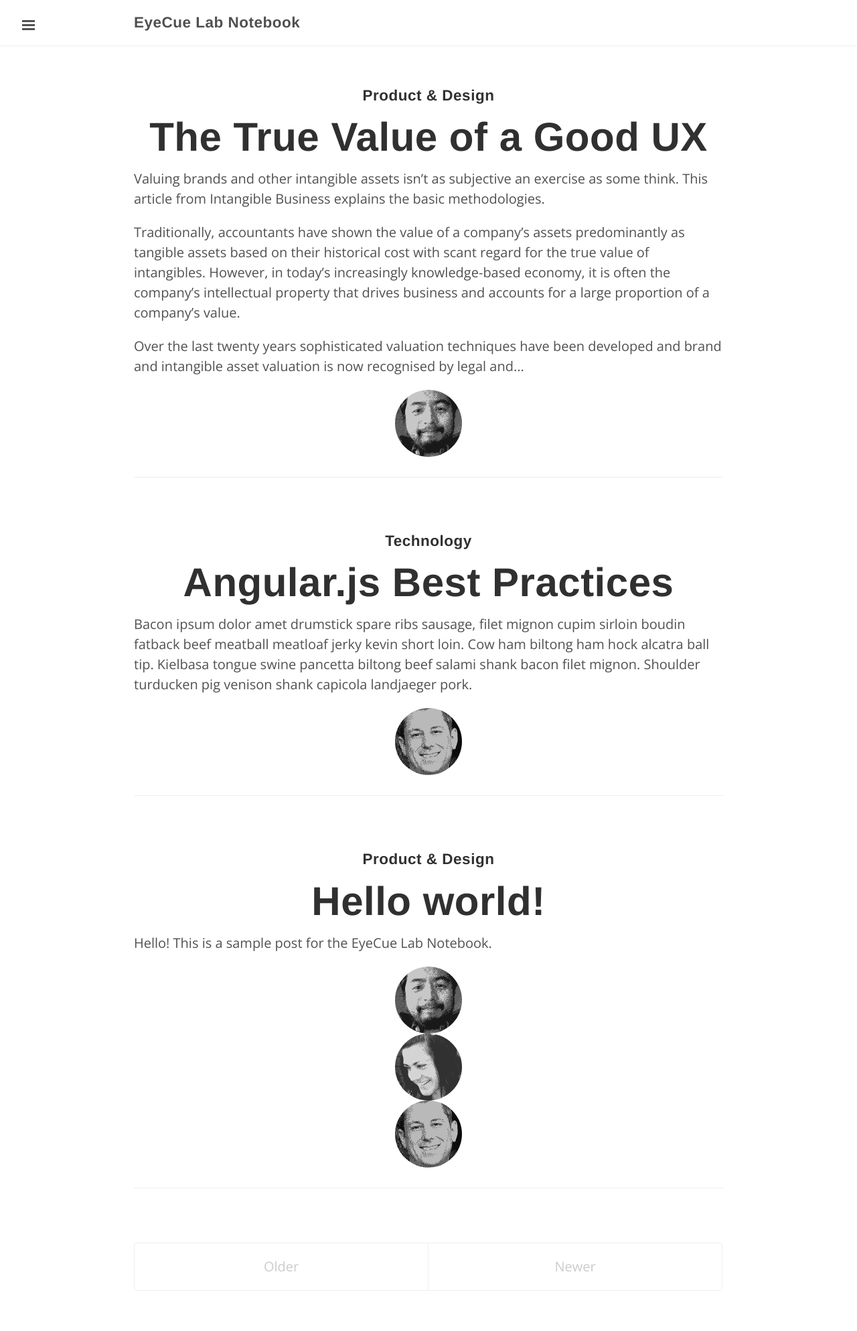
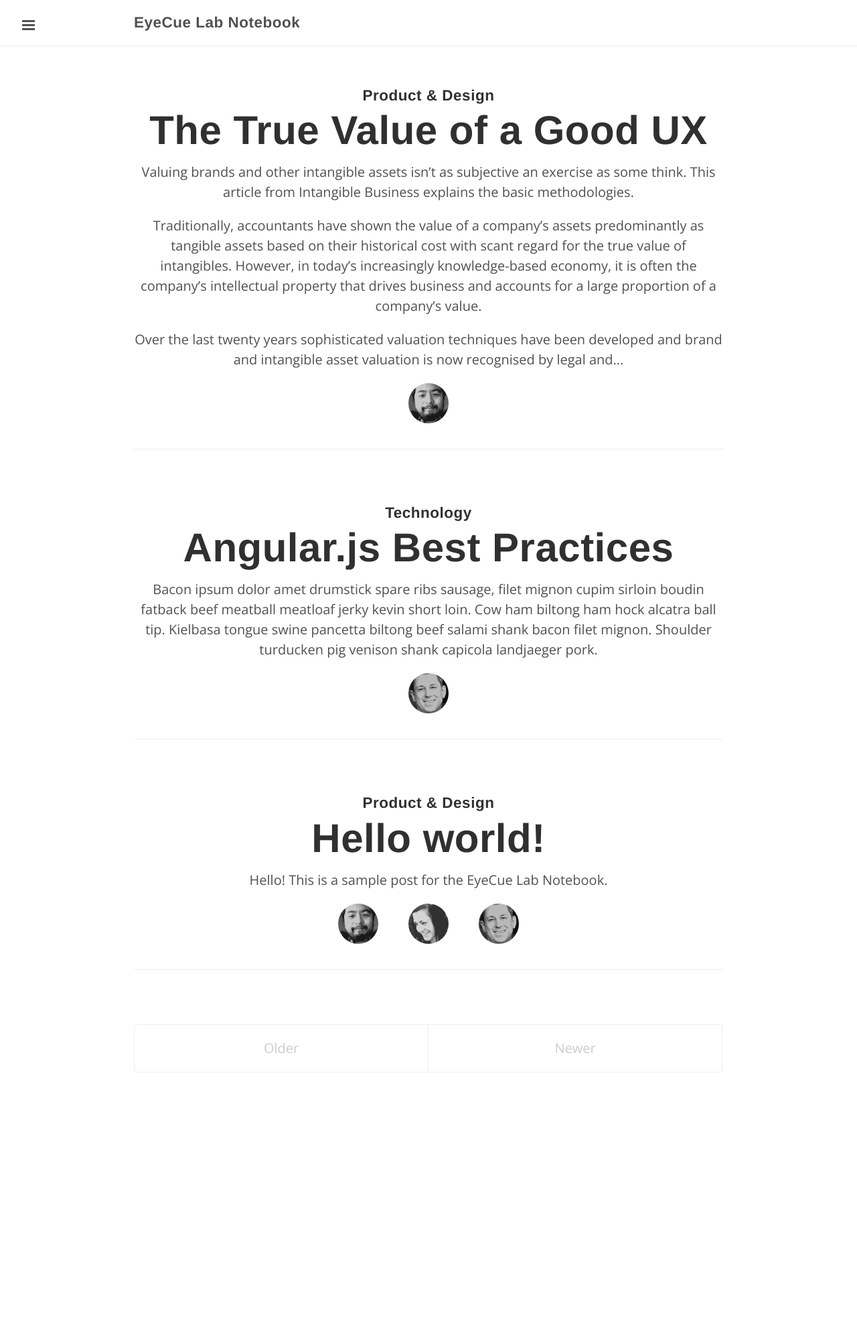
Before and after one commit to eyecuelab/labnotebook, a Jekyll site: the page built from index.html, in a window 1280 px wide. Shown: the whole page at 67% size. Built offline with Jekyll 4.4.1, drawn with Linux system fonts in a browser that asks for light colours; some web fonts are replaced; Markdown is read by kramdown in place of the engine named in the settings; the list of posts is cut into pages by our own code; after the commit the page ends 1661 px from its top, so only the background shows below that.

Commit message:
add style for authors

```diff
--- a/index.html
+++ b/index.html
@@ -21,25 +21,20 @@ title: Home
     {% assign author3 = site.data.authors[post.author3] %}
 
     <div class="post-authors">
+      <span>
         {% if author %}
-      <span>
           <img class="author-avatar" alt="{{ author.name }}" src="/public/images/team/{{ author.avatar }}">
-      </span>
         {% endif %}
 
         {% if author2 %}
-      <span>
           <img class="author-avatar" alt="{{ author2.name }}" src="/public/images/team/{{ author2.avatar }}">
-      </span>
         {% endif %}
 
         {% if author3 %}
-      <span>
           <img class="author-avatar" alt="{{ author3.name }}" src="/public/images/team/{{ author3.avatar }}">
+        {% endif %}
       </span>
-    {% endif %}
     </div>
-
     <hr>
   </div>
   {% endfor %}
--- a/public/css/eyecuelabnotebook.css
+++ b/public/css/eyecuelabnotebook.css
@@ -52,6 +52,7 @@ body {
   background-color: #fff;
   -webkit-text-size-adjust: 100%;
       -ms-text-size-adjust: 100%;
+  text-align: center;
 }
 
 /*
@@ -90,6 +91,8 @@ h3 {
 /* Post Author, Post Category */
 h3.post-author, h3.post-category {
   text-align: center;
+  margin-bottom: 0;
+  line-height: 1.25;
 }
 
 /* Body Text */
@@ -106,6 +109,7 @@ a {
   color: #268bd2;
   text-decoration: none;
 }
+
 a strong {
   color: inherit;
 }
@@ -223,10 +227,11 @@ img {
 }
 
 img.author-avatar {
-  width: 100px;
-  height: 100px;
-  border-radius: 50px;
-  margin: auto;
+  display: inline;
+  margin: 0 1rem 0;
+  width: 3rem;
+  height: 3rem;
+  border-radius: 1.5rem;
 }
 
 /* Tables */
@@ -252,7 +257,12 @@ tbody tr:nth-child(odd) th {
 */
 
 div.post-authors {
-  text-align: center;
+  margin: auto;
+}
+
+div.author {
+  display: inline-block;
+  margin: 1rem;
 }
 
 /*
```
Also changed, not shown: _layouts/post.html (+9 -7 lines). Lines whose indentation alone changed are shown as unchanged.
